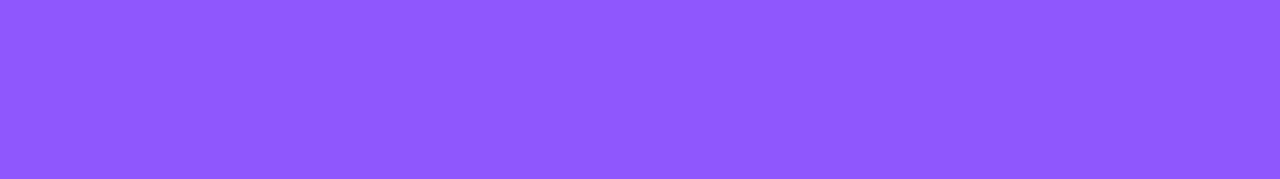
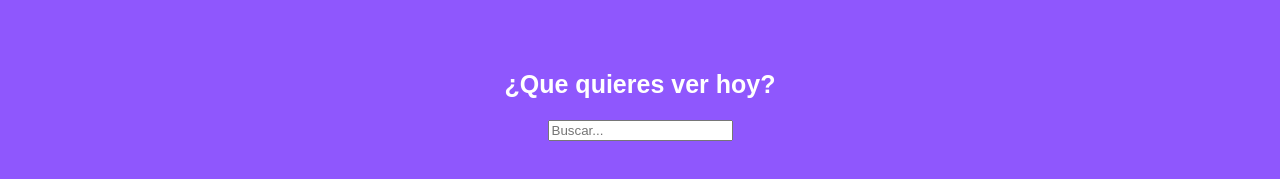
Before and after one commit to Roarco/PlatziVideo-React, a React app: page / in a window 1280 px wide. Shown: the part 155-334 px from the top of the page. Built offline with nearby package versions, Linux system fonts and the light colour scheme.

Commit message:
Implementando nuestro buscador de platziVideo como componente de react y estilizando este con sass

```diff
--- /dev/null
+++ b/src/assets/styles/components/Search.scss
@@ -0,0 +1,14 @@
+.main {
+    display: flex;
+    align-items: center;
+    justify-content:center;
+    height: 300px;
+    flex-direction: column;
+    border-radius: 0px 0px 40px 40px;
+}
+
+.main__title {
+    color: white;
+    font-size: 25px;
+
+}
--- /dev/null
+++ b/src/components/Search.jsx
@@ -0,0 +1,11 @@
+import React from 'react';
+import '../assets/styles/components/Search.scss';
+
+const Search = () => (
+  <section className='main'>
+    <h2 className='main__title'>¿Que quieres ver hoy?</h2>
+    <input className='input' type='text' placeholder='Buscar...' />
+  </section>
+);
+
+export default Search;
--- a/src/containers/App.jsx
+++ b/src/containers/App.jsx
@@ -9,11 +9,13 @@ uno de ellos
 
 import React from 'react';
 import Header from '../components/Header';
+import Search from '../components/Search';
 import '../assets/styles/App.scss';
 
 const App = () => (
   <div className='app'>
     <Header />
+    <Search />
   </div>
 );
 
```
